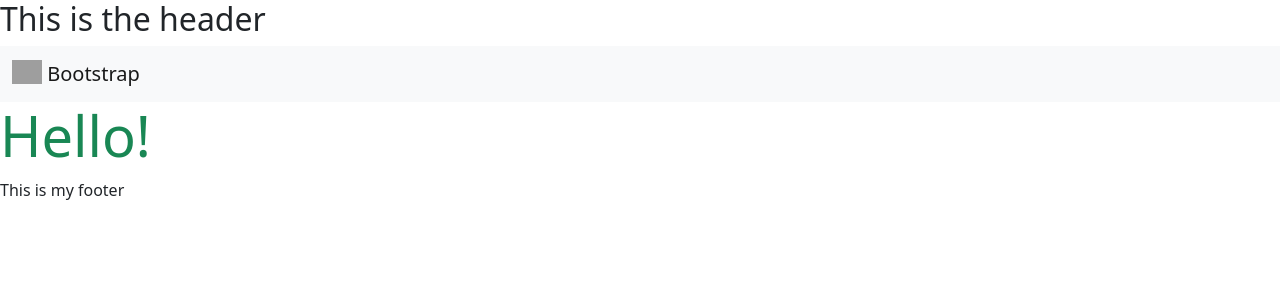
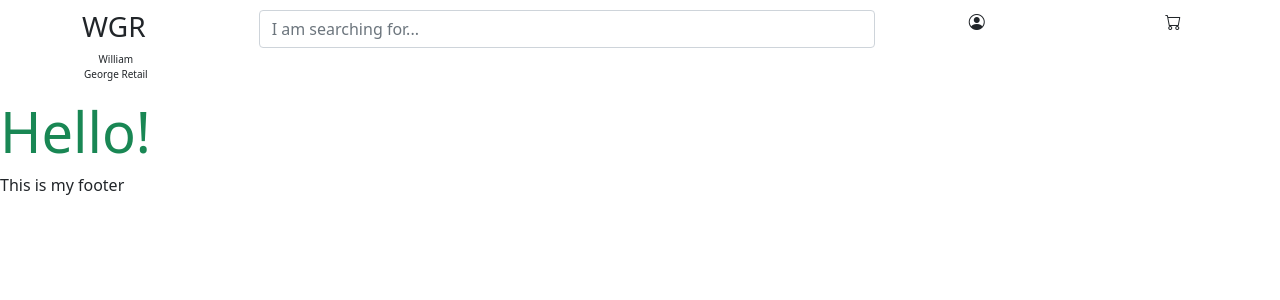
Before and after one commit to chrissuttondev/wgr-store, a Django app: page / in a window 1280 px wide. Shown: the top 300 px of the page. Run offline with Django 4.2, Linux system fonts and the light colour scheme; grey boxes are pictures that could not be loaded.

Commit message:
styling header and base.html nav

```diff
--- /dev/null
+++ b/static/css/base.css
@@ -0,0 +1,19 @@
+.container-fluid {
+    margin-top: 10px;
+}
+
+.push {
+    margin-left: 70px;
+
+}
+
+.center {
+    margin-left: 50px;
+    max-width: 50px;
+}
+
+.logo-text {
+    font-size: 10px;
+    margin-right: 35px;
+    text-align: center;
+}
--- a/templates/base.html
+++ b/templates/base.html
@@ -8,8 +8,11 @@
     <meta charset="utf-8">
     <meta name="viewport" content="width=device-width, initial-scale=1">
 
+    <link rel="stylesheet" href="{% static 'css/base.css' %}">
     <!-- Bootstrap CSS -->
     <link href="https://cdn.jsdelivr.net/npm/bootstrap@5.0.2/dist/css/bootstrap.min.css" rel="stylesheet" integrity="sha384-EVSTQN3/azprG1Anm3QDgpJLIm9Nao0Yz1ztcQTwFspd3yD65VohhpuuCOmLASjC" crossorigin="anonymous">
+    <!--Boostrap icons-->
+    <link rel="stylesheet" href="https://cdn.jsdelivr.net/npm/bootstrap-icons@1.11.3/font/bootstrap-icons.min.css">
     <!--JavaScript Bootstrap-->
     <script src="https://cdn.jsdelivr.net/npm/@popperjs/core@2.9.2/dist/umd/popper.min.js" integrity="sha384-IQsoLXl5PILFhosVNubq5LC7Qb9DXgDA9i+tQ8Zj3iwWAwPtgFTxbJ8NT4GN1R8p" crossorigin="anonymous"></script>
     <script src="https://cdn.jsdelivr.net/npm/bootstrap@5.0.2/dist/js/bootstrap.min.js" integrity="sha384-cVKIPhGWiC2Al4u+LWgxfKTRIcfu0JTxR+EQDz/bgldoEyl4H0zUF0QKbrJ0EcQF" crossorigin="anonymous"></script>
@@ -17,16 +20,31 @@
     <title>Wiliiam George Retail Ltd.</title>
   </head>
   <body>
-    <header class="container-fluide">
-        <h2>This is the header</h2>
-        <nav class="navbar navbar-light bg-light">
-            <div class="container-fluid">
-              <a class="navbar-brand" href="#">
-                <img src="/docs/5.0/assets/brand/bootstrap-logo.svg" alt="" width="30" height="24" class="d-inline-block align-text-top">
-                Bootstrap
-              </a>
+    <!--main header-->
+    <header>
+        <div class="container-fluid">
+            <div class="row">
+              <div class="col push">
+                <h3 id="logo">WGR</h3>
+                    <div class="logo-text">
+                        <p>William George Retail</p>
+                    </div>
+              </div>
+              <div class="col-6 center">
+                <form class="form-inline my-2 my-lg-0">
+                    <input class="form-control mr-sm-2" type="search" placeholder="I am searching for..." aria-label="Search">
+                  </form>
+              </div>
+              <div class="col push">
+                <i class="bi bi-person-circle"></i>
+              </div>
+              <div class="col push">
+                <i class="bi bi-cart"></i>
+              </div>
             </div>
-          </nav>
+          </div>
+        </header>
+
     </header>
     {% block content %}
     {% endblock %}
--- a/wgr_store/settings.py
+++ b/wgr_store/settings.py
@@ -148,7 +148,10 @@ USE_TZ = True
 # Static files (CSS, JavaScript, Images)
 # https://docs.djangoproject.com/en/4.2/howto/static-files/
 
-STATIC_URL = 'static/'
+STATIC_URL = '/static/'
+STATICFILES_DIRS = [
+    os.path.join(BASE_DIR, 'static'),
+]
 
 # Default primary key field type
 # https://docs.djangoproject.com/en/4.2/ref/settings/#default-auto-field
```
